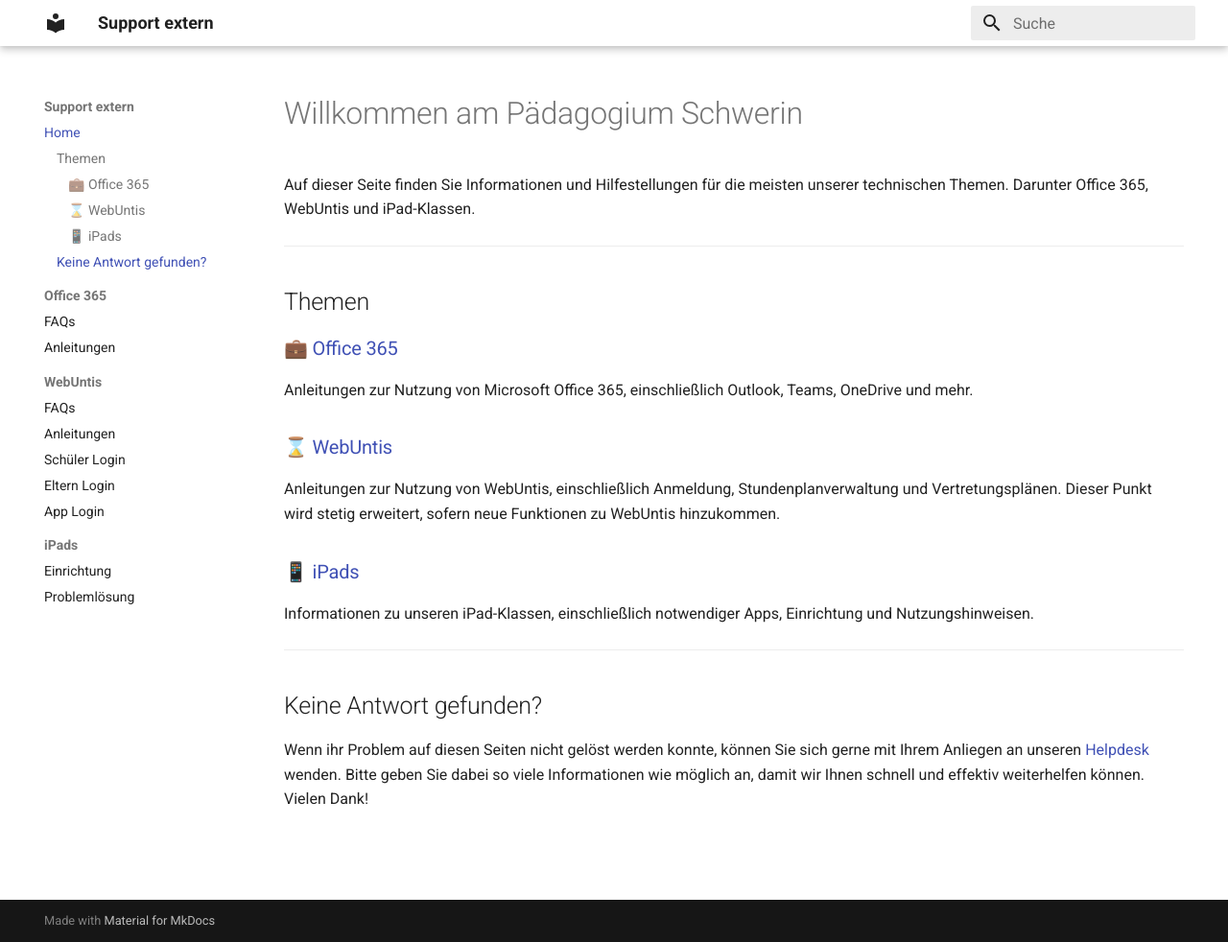
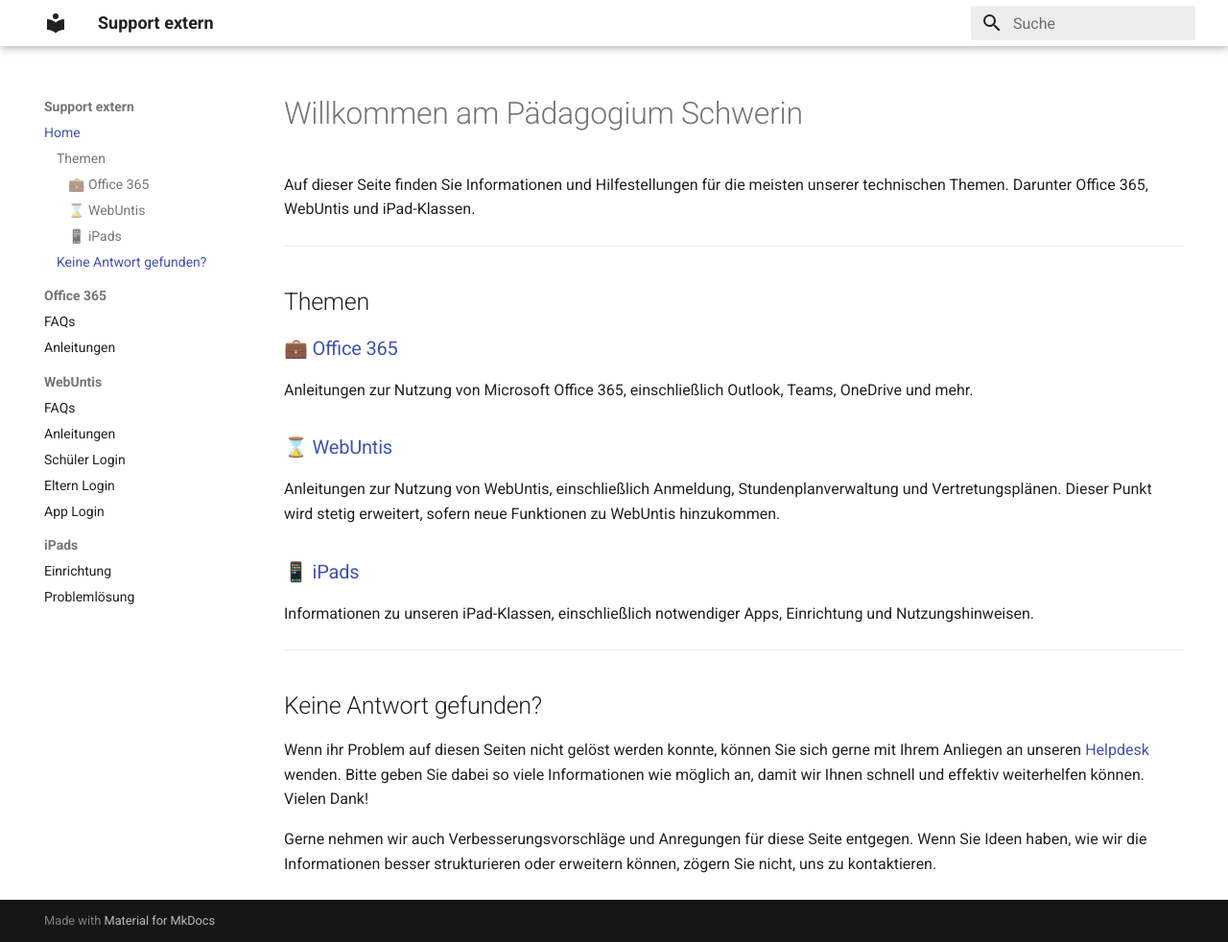
Before and after one commit to Paedagogium-Schwerin/paedagogium-schwerin.github.io, an MkDocs documentation site: the page built from docs/index.md, in a window 1280 px wide and 982 px high. Shown: the whole window at 96% size. Built offline with MkDocs 1.6.1 and Material for MkDocs 9.7.7, drawn with Linux system fonts in a browser that asks for light colours.

Commit message:
Add suggestion for improvements and feedback in documentation

```diff
--- a/docs/index.md
+++ b/docs/index.md
@@ -21,3 +21,5 @@ Informationen zu unseren iPad-Klassen, einschließlich notwendiger Apps, Einrich
 ## Keine Antwort gefunden?
 
 Wenn ihr Problem auf diesen Seiten nicht gelöst werden konnte, können Sie sich gerne mit Ihrem Anliegen an unseren [Helpdesk](mailto:helpdesk@paedagogium-schwerin.de) wenden. Bitte geben Sie dabei so viele Informationen wie möglich an, damit wir Ihnen schnell und effektiv weiterhelfen können. Vielen Dank!
+
+Gerne nehmen wir auch Verbesserungsvorschläge und Anregungen für diese Seite entgegen. Wenn Sie Ideen haben, wie wir die Informationen besser strukturieren oder erweitern können, zögern Sie nicht, uns zu kontaktieren.
```
